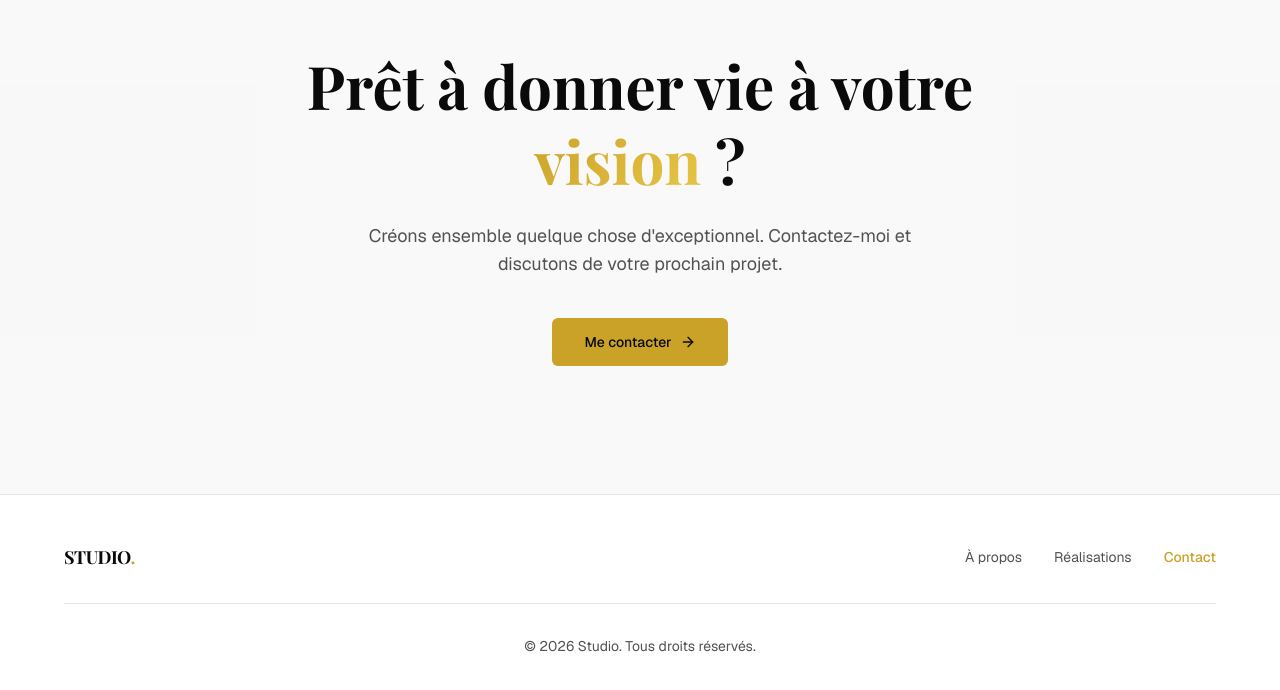
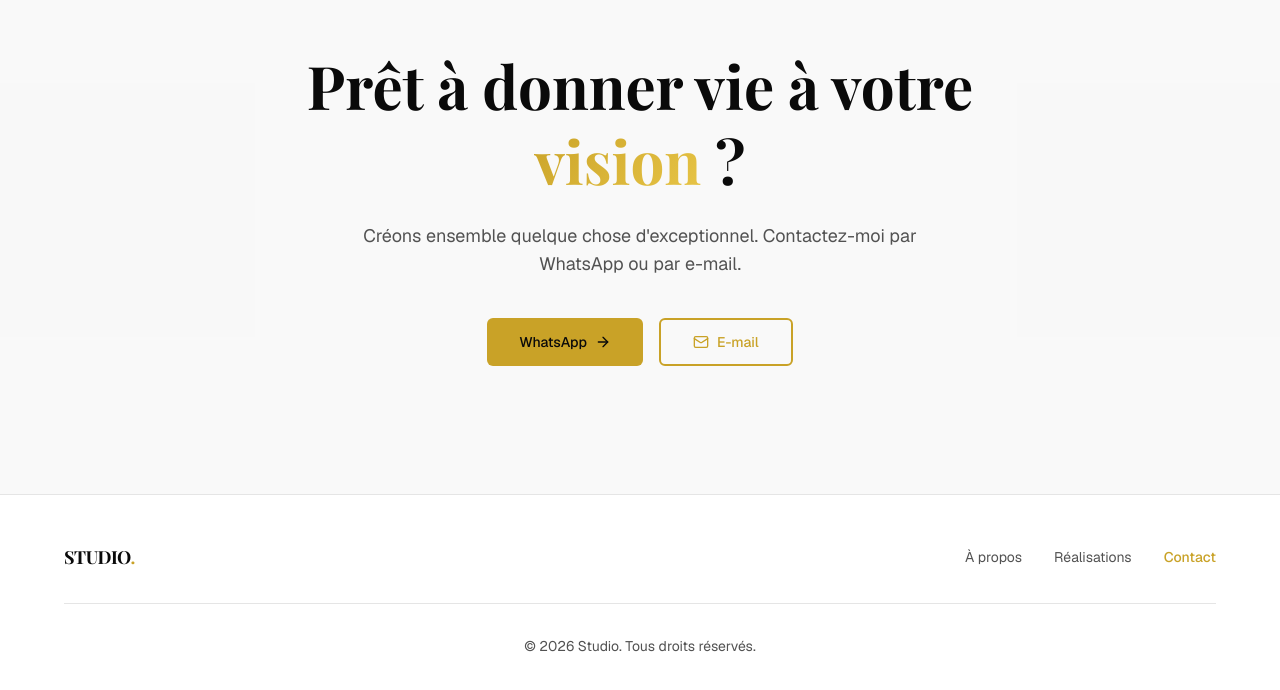
Before and after one commit to hmweb77/video-editor, a Next.js app: page / in a window 1280 px wide. Shown: the part 5760-6450 px from the top of the page. Built offline with nearby package versions, Linux system fonts and the light colour scheme; a web font is replaced by a local one.

Commit message:
adding new f v6

```diff
--- a/components/sections/FinalCTA.tsx
+++ b/components/sections/FinalCTA.tsx
@@ -2,7 +2,7 @@
 
 import { motion } from "framer-motion";
 import { Button } from "@/components/ui/button";
-import { ArrowRight } from "lucide-react";
+import { ArrowRight, Mail } from "lucide-react";
 
 const FinalCTA = () => {
   return (
@@ -22,18 +22,25 @@ const FinalCTA = () => {
           <span className="text-gradient">vision</span> ?
         </h2>
         <p className="text-muted-foreground text-lg mb-10 max-w-xl mx-auto">
-          Créons ensemble quelque chose d&apos;exceptionnel. Contactez-moi et
-          discutons de votre prochain projet.
+          Créons ensemble quelque chose d&apos;exceptionnel. Contactez-moi par
+          WhatsApp ou par e-mail.
         </p>
+        <div className="flex flex-col sm:flex-row gap-4 justify-center">
           <a
             href="https://wa.me/212614778321"
             target="_blank"
             rel="noopener noreferrer"
           >
             <Button variant="hero" size="lg" className="gap-2">
-            Me contacter <ArrowRight className="w-4 h-4" />
+              WhatsApp <ArrowRight className="w-4 h-4" />
             </Button>
           </a>
+          <a href="mailto:Aminehamdani707@gmail.com">
+            <Button variant="heroOutline" size="lg" className="gap-2">
+              <Mail className="w-4 h-4" /> E-mail
+            </Button>
+          </a>
+        </div>
       </motion.div>
     </section>
   );
```
Lines whose indentation alone changed are shown as unchanged.
